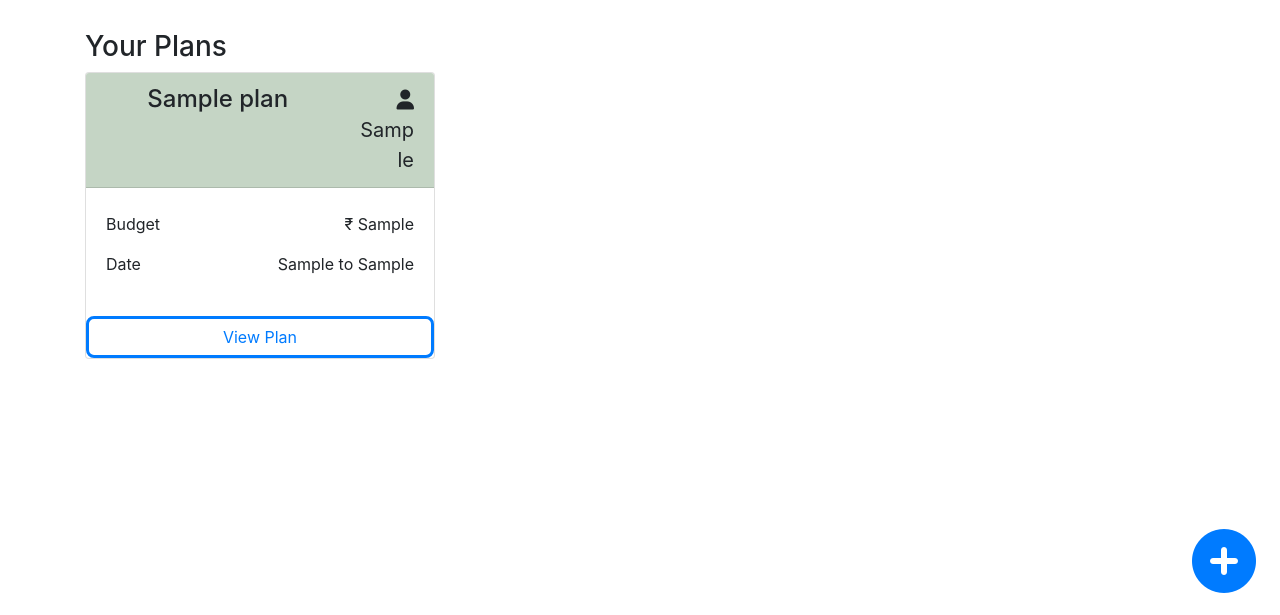
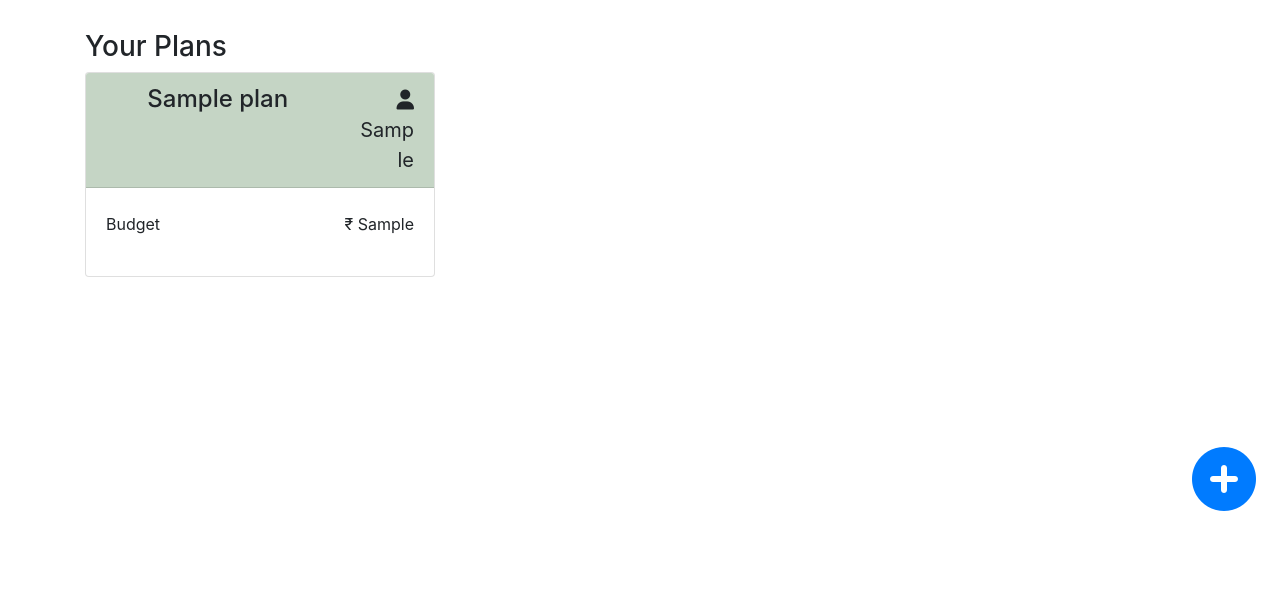
Before and after one commit to VersatileVats/Control-Budget, a PHP site: page /home.php in a window 1280 px wide. Shown: the part 70-685 px from the top of the page. Run offline with PHP 8.4, Linux system fonts and the light colour scheme; the visitor is signed in with stand-in values (Sample User, id 1); tables that the repository leaves empty or names only in its code hold one stand-in row (values such as "Sample post"); some libraries are stand-ins or nearby versions.

Commit message:
Update home.php

```diff
--- a/home.php
+++ b/home.php
@@ -76,18 +76,6 @@ $result = mysqli_query($connect, $query) or die(mysqli_error($connect));
                                             &#8377; <?php echo $row['budget']; ?>
                                         </div>
                                     </div>
-                                    <div class="row">
-                                        <div class="col-sm-4">
-                                            <p>Date</p>
-                                        </div>
-                                        <div class="col-sm-8 text-right">
-                                            <?php echo $row['start'] . " to " . $row['end']; ?>
-                                        </div>
-                                    </div>
-                                </div>
-                                <a href="view.php?plan=<?php echo $row['p_id'] ?>" class="btn btn-outline-primary m-0" style="border:3px solid; border-radius: 8px;">View Plan</a>
-                            </div>
-                        </div>
                     <?php } ?>
                 </div>
             <?php
```
